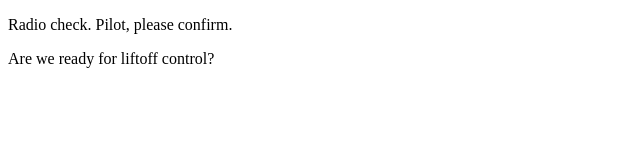
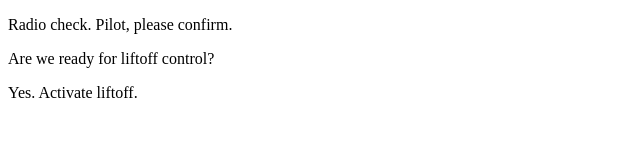
Before and after one commit to codingJea/communication-log-control, a plain HTML site: page index.html in a window 1280 px wide. Shown: the whole page, without its empty margins (0-640 px from the left). Drawn offline with Linux system fonts and the light colour scheme.

Commit message:
Ready for liftoff

```diff
--- a/index.html
+++ b/index.html
@@ -3,5 +3,6 @@
    <body>
       <p>Radio check. Pilot, please confirm.</p>
       <p>Are we ready for liftoff control?</p>
+      <p>Yes. Activate liftoff. </p>
    </body>
 </html>
```
